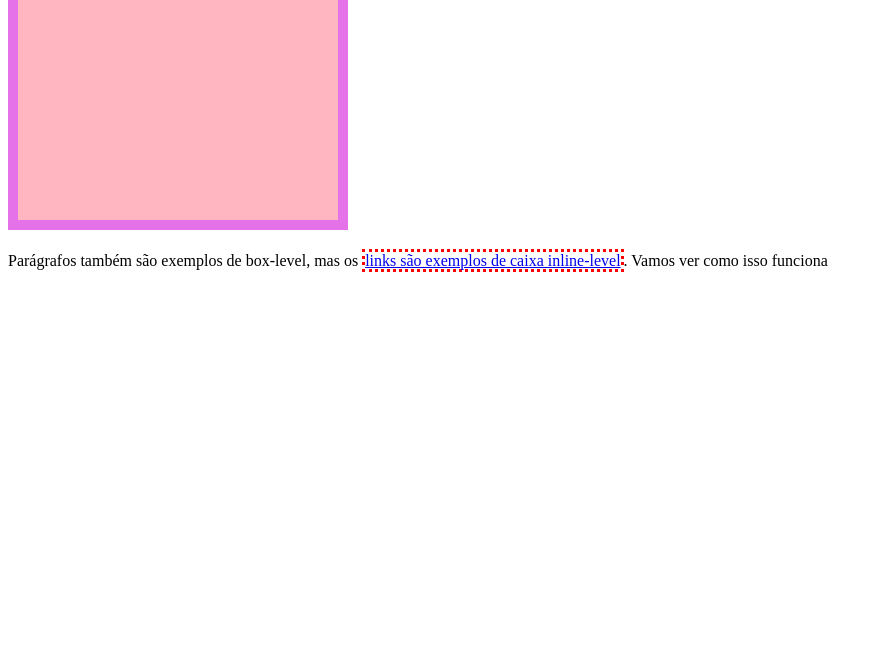
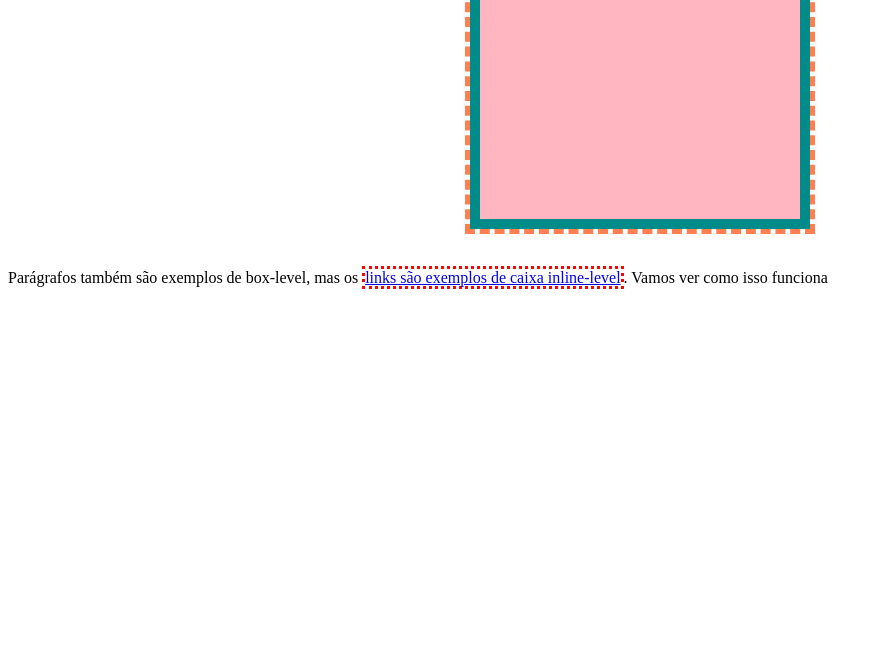
Before and after one commit to caiqueazzari/curso_html_css, a plain HTML site: page exercicios/modulo-02/ex021/caixa01.html in a window 1280 px wide. Shown: the part 131-800 px from the top of the page, without its empty margins (0-883 px from the left). Drawn offline with Linux system fonts and the light colour scheme.

Commit message:
Update caixa01.html

```diff
--- a/exercicios/modulo-02/ex021/caixa01.html
+++ b/exercicios/modulo-02/ex021/caixa01.html
@@ -10,14 +10,54 @@
             background-color: lightpink;
             height: 300px;
             width: 300px;
+
+            /*
             border-width: 10px;
             border-style: solid;
             border-color: rgb(229, 114, 233);
 
+            simplificação dessas linhas abaixo. "SHORTHAND"
+            */
+
+            border: 10px solid darkcyan;
+
+            /*
             padding-top: 10px;
             padding-right: 10px;
             padding-bottom: 10px;
             padding-left: 10px;
+
+
+            SHORTHAND abaixo.
+
+            */
+
+            padding: 10px 10px 10px 10px; /* caso as 4 forem iguais basta informar apenas 1 */
+
+            /*
+            margin-top: 20px;
+            margin-right: 20px;
+            margin-bottom: 40px;
+            margin-left: 20px;
+            */
+
+            margin: 20px auto 40px auto;
+
+            /*
+            margin: auto;  centraliza a caixa no meio da tela.
+            */
+
+
+            /*
+            outline-width: 5px;
+            outline-style: dashed;
+            outline-color: coral;
+
+            SHORTHAND abaixo.
+
+            */
+
+            outline: 5px dashed coral;
         }
 
         a{
```
